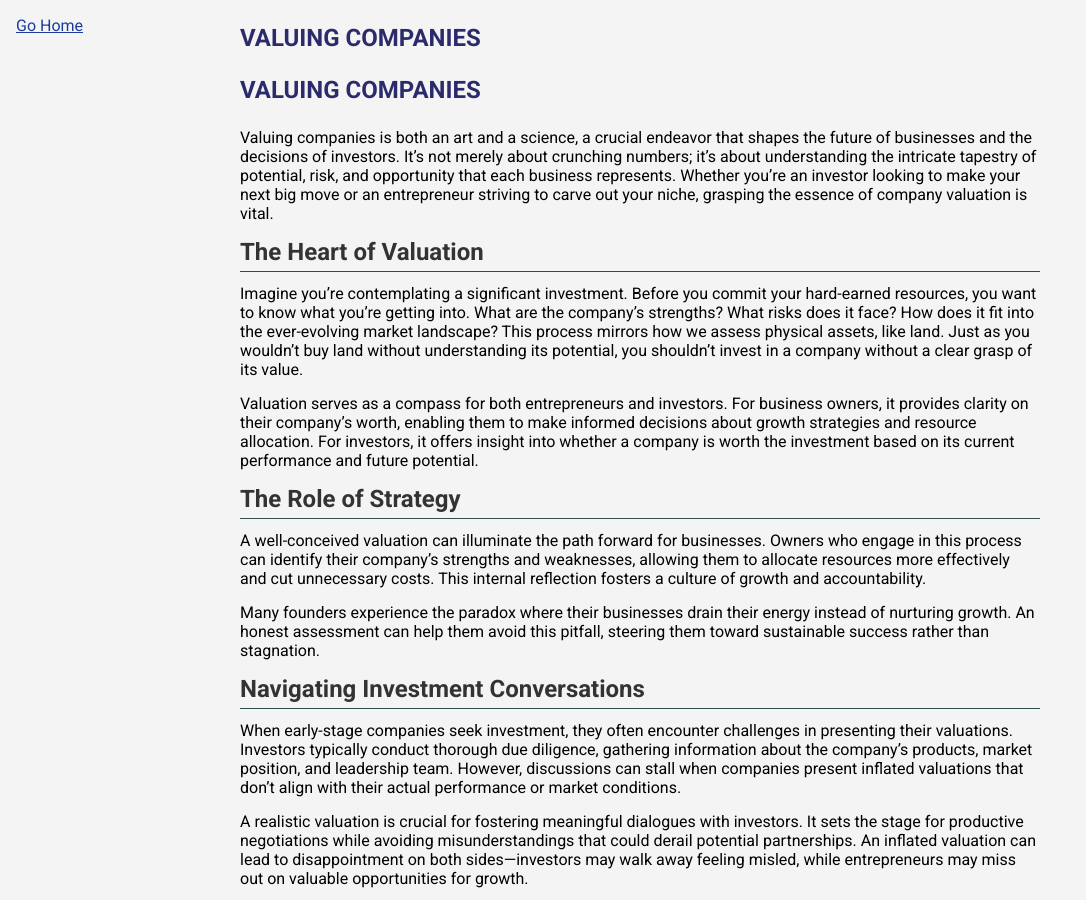
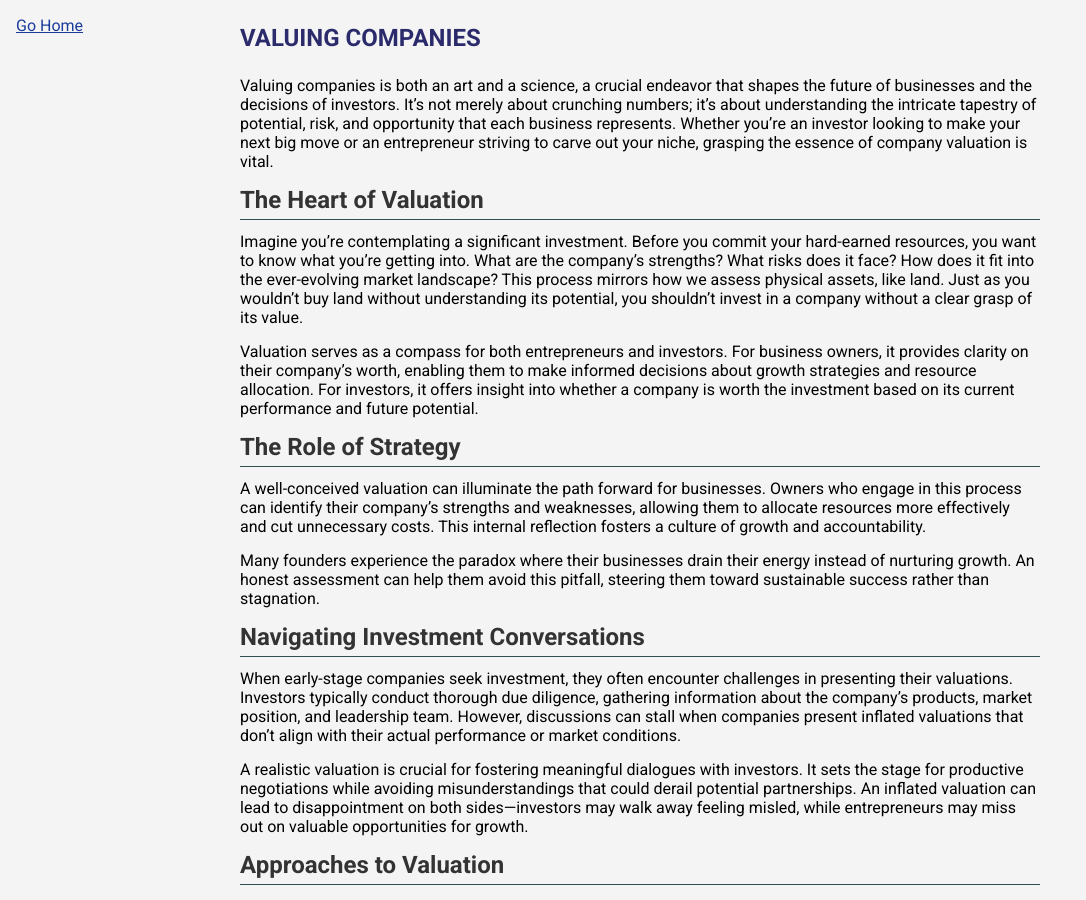
Before and after one commit to andfurtherance/andfurtherance.github.io, a Jekyll site: the page built from _posts/2024-10-08-valuing-companies.md, in a window 1280 px wide and 900 px high. Shown: the whole window, without its empty margins (0-1086 px from the left). Built offline with Jekyll 4.4.1, drawn with Linux system fonts in a browser that asks for light colours.

Commit message:
Update 2024-10-08-valuing-companies.md

```diff
--- a/_posts/2024-10-08-valuing-companies.md
+++ b/_posts/2024-10-08-valuing-companies.md
@@ -5,8 +5,6 @@ blog_title: "Valuing Companies"
 date: 2024-10-08
 categories: valuation
 ---
-
-# Valuing Companies
 
 Valuing companies is both an art and a science, a crucial endeavor that shapes the future of businesses and the decisions of investors. It’s not merely about crunching numbers; it’s about understanding the intricate tapestry of potential, risk, and opportunity that each business represents. Whether you’re an investor looking to make your next big move or an entrepreneur striving to carve out your niche, grasping the essence of company valuation is vital.
 
```
